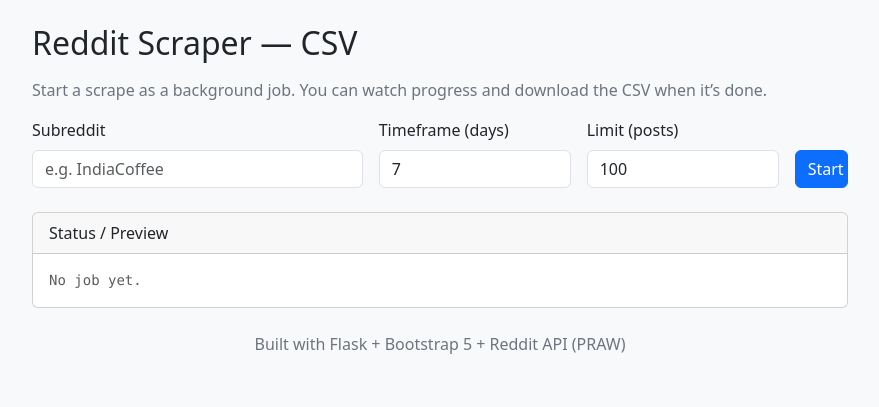
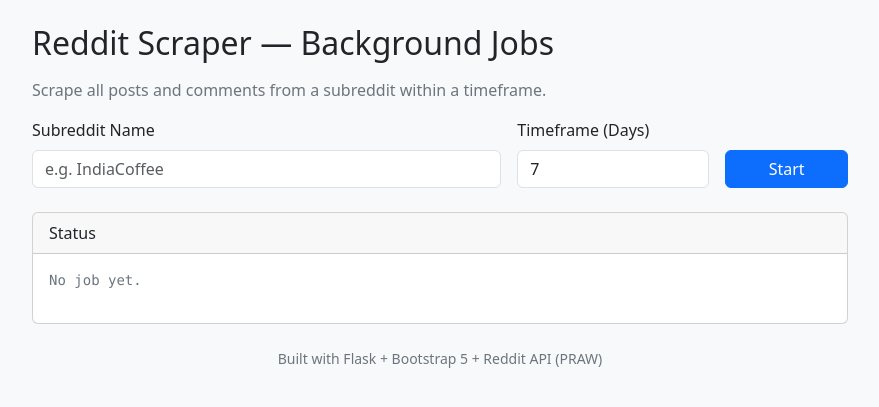
Before and after one commit to brijk2001/reddit-scraper-flask, a Flask app: page / in a window 1280 px wide. Shown: the top 407 px of the page, without its empty margins (200-1079 px from the left). Run offline with Flask 3, Linux system fonts and the light colour scheme.

Commit message:
Updated python script for background-jobs, updated UI

```diff
--- a/app.py
+++ b/app.py
@@ -10,24 +10,16 @@
 from flask import Flask, render_template, request, jsonify, send_file, abort, url_for
 from dotenv import load_dotenv
 import praw
+from datetime import timezone
+
 
 load_dotenv()
-
 app = Flask(__name__)
 
-# ---------------------------
-# Job registry (in-memory)
-# ---------------------------
-# JOBS[job_id] = {
-#   "state": "queued|running|done|error|cancelled",
-#   "progress": 0..100,
-#   "message": str,
-#   "filename": "/tmp/....csv" or None,
-#   "created_at": timestamp
-# }
+# Background job storage (in-memory)
 JOBS = {}
 JOBS_LOCK = threading.Lock()
-EXECUTOR = ThreadPoolExecutor(max_workers=2)  # tweak if needed
+EXECUTOR = ThreadPoolExecutor(max_workers=2)
 
 
 def make_reddit():
@@ -61,84 +53,77 @@
     return str(text).replace("\r", " ").replace("\n", " ")
 
 
-def run_scrape_job(job_id, subreddit, days, limit):
-    """Background thread target that does the scraping and writes CSV to /tmp."""
-    safe_set(job_id, state="running", progress=0, message="Starting…")
+def run_scrape_job(job_id, subreddit, days):
+    """Runs the scraping task in a background thread."""
+    safe_set(job_id, state="running", progress=0, message="Starting scrape...")
 
     try:
         reddit = make_reddit()
         sub = reddit.subreddit(subreddit)
+        min_ts = int((datetime.now(timezone.utc) - timedelta(days=int(days))).timestamp())
 
-        # sanitize + timeframe
-        limit = max(1, min(int(limit), 500))
-        min_ts = int((datetime.utcnow() - timedelta(days=int(days))).timestamp())
+        # out_path = f"/tmp/{subreddit}_{days}d_{int(time.time())}_{job_id}.csv"
+        import tempfile
+        tmp_dir = tempfile.gettempdir()
+        out_path = os.path.join(tmp_dir, f"{subreddit}_{days}d_{int(time.time())}_{job_id}.csv")
 
-        # Pre-scan to know total (for nicer progress)
-        submissions = list(sub.new(limit=limit))
-        # Filter by timeframe
-        submissions = [s for s in submissions if int(s.created_utc) >= min_ts]
-        total = max(len(submissions), 1)
+        f = open(out_path, "w", newline="", encoding="utf-8")
+        writer = csv.writer(f)
+        writer.writerow([
+            "post_id", "post_title", "post_selftext", "post_author", "post_score", "post_created_utc",
+            "comment_id", "comment_parent_id", "comment_body", "comment_author", "comment_score", "comment_created_utc"
+        ])
 
-        # prepare CSV file path
-        out_path = f"/tmp/{subreddit}_{days}d_{int(time.time())}_{job_id}.csv"
-        f = open(out_path, "w", newline="", encoding="utf-8")
-        writer = csv.writer(f, quoting=csv.QUOTE_MINIMAL)
+        count = 0
+        for submission in sub.new(limit=None):
+            if int(submission.created_utc) < min_ts:
+                break  # stop once we hit older posts
 
-        header = [
-            "post_id","post_title","post_selftext","post_author","post_score","post_created_utc",
-            "comment_id","comment_parent_id","comment_body","comment_author","comment_score","comment_created_utc"
-        ]
-        writer.writerow(header)
-
-        for idx, submission in enumerate(submissions, start=1):
-            # top-level comments only
             submission.comment_sort = "confidence"
             submission.comments.replace_more(limit=0)
-            top_level = submission.comments  # Listing of top-level Comment objects
+            top_comments = submission.comments
 
-            if len(top_level) == 0:
+            if len(top_comments) == 0:
                 writer.writerow([
                     submission.id,
-                    csv_escape(getattr(submission, "title", "")),
-                    csv_escape(getattr(submission, "selftext", "")),
+                    csv_escape(submission.title),
+                    csv_escape(submission.selftext),
                     getattr(getattr(submission, "author", None), "name", ""),
-                    getattr(submission, "score", ""),
-                    datetime.utcfromtimestamp(getattr(submission, "created_utc", int(time.time()))).isoformat(),
+                    submission.score,
+                    datetime.utcfromtimestamp(submission.created_utc).isoformat(),
                     "", "", "", "", "", ""
                 ])
             else:
-                for c in top_level:
+                for c in top_comments:
                     if not hasattr(c, "id"):
                         continue
                     writer.writerow([
                         submission.id,
-                        csv_escape(getattr(submission, "title", "")),
-                        csv_escape(getattr(submission, "selftext", "")),
+                        csv_escape(submission.title),
+                        csv_escape(submission.selftext),
                         getattr(getattr(submission, "author", None), "name", ""),
-                        getattr(submission, "score", ""),
-                        datetime.utcfromtimestamp(getattr(submission, "created_utc", int(time.time()))).isoformat(),
+                        submission.score,
+                        datetime.utcfromtimestamp(submission.created_utc).isoformat(),
                         c.id,
                         getattr(c, "parent_id", ""),
                         csv_escape(getattr(c, "body", "")),
                         getattr(getattr(c, "author", None), "name", ""),
                         getattr(c, "score", ""),
-                        datetime.utcfromtimestamp(getattr(c, "created_utc", int(time.time()))).isoformat()
+                        datetime.utcfromtimestamp(getattr(c, "created_utc", submission.created_utc)).isoformat()
                     ])
 
-            # progress + polite delay
-            prog = int((idx / total) * 100)
-            safe_set(job_id, progress=prog, message=f"Processed {idx}/{total} posts…")
-            if idx % 10 == 0:
-                time.sleep(0.5)
+            count += 1
+            if count % 10 == 0:
+                safe_set(job_id, progress=min(100, count % 100), message=f"Scraped {count} posts...")
+                time.sleep(0.3)
             else:
                 time.sleep(0.1)
 
-        f.flush()
         f.close()
-        safe_set(job_id, state="done", progress=100, message="Finished", filename=out_path)
+        safe_set(job_id, state="done", progress=100, message=f"Completed {count} posts", filename=out_path)
 
     except Exception as e:
-        safe_set(job_id, state="error", message=f"Failed: {e}")
+        safe_set(job_id, state="error", message=f"Error: {e}")
 
 
 @app.route("/")
@@ -148,11 +133,10 @@
 
 @app.post("/start-job")
 def start_job():
-    """Start a background scrape job and return job_id immediately."""
+    """Start background scraping job"""
     try:
         subreddit = (request.form.get("subreddit") or "").strip()
         days = int(request.form.get("days") or 7)
-        limit = int(request.form.get("limit") or 100)
         if not subreddit:
             return abort(400, "Subreddit is required.")
     except Exception:
@@ -168,8 +152,7 @@
             "created_at": time.time(),
         }
 
-    # submit to executor
-    EXECUTOR.submit(run_scrape_job, job_id, subreddit, days, limit)
+    EXECUTOR.submit(run_scrape_job, job_id, subreddit, days)
     return jsonify({"job_id": job_id})
 
 
@@ -199,19 +182,16 @@
 
     path = job["filename"]
     if not os.path.exists(path):
-        return abort(404, "File missing (expired?)")
+        return abort(404, "File missing (expired)")
 
-    # Use original filename
-    download_name = os.path.basename(path)
     return send_file(
         path,
         mimetype="text/csv; charset=utf-8",
         as_attachment=True,
-        download_name=download_name
+        download_name=os.path.basename(path)
     )
 
 
-# Optional: simple cleanup of old jobs in memory (/tmp files)
 def cleanup_old_jobs(max_age_seconds=3600):
     now = time.time()
     with JOBS_LOCK:
@@ -228,14 +208,12 @@
 
 @app.after_request
 def after_request(resp):
-    # opportunistic cleanup every response
     try:
-        cleanup_old_jobs(3600)  # 1 hour retention
+        cleanup_old_jobs(3600)
     except Exception:
         pass
     return resp
 
 
 if __name__ == "__main__":
-    # Local dev
     app.run(host="0.0.0.0", port=5000, debug=True)
--- a/templates/index.html
+++ b/templates/index.html
@@ -1,25 +1,24 @@
 <!DOCTYPE html>
-<html lang="en" data-bs-theme="light">
+<html lang="en">
   <head>
     <meta charset="utf-8" />
-    <title>Reddit Scraper — CSV (Background Jobs)</title>
+    <title>Reddit Scraper — Background Jobs</title>
     <meta name="viewport" content="width=device-width, initial-scale=1" />
     <link
       href="https://cdn.jsdelivr.net/npm/bootstrap@5.3.3/dist/css/bootstrap.min.css"
       rel="stylesheet"
     />
   </head>
-  <body class="bg-body-tertiary">
+  <body class="bg-light">
     <div class="container py-4" style="max-width: 840px">
-      <h2 class="mb-3">Reddit Scraper — CSV</h2>
+      <h2 class="mb-3">Reddit Scraper — Background Jobs</h2>
       <p class="text-secondary">
-        Start a scrape as a background job. You can watch progress and download
-        the CSV when it’s done.
+        Scrape all posts and comments from a subreddit within a timeframe.
       </p>
 
       <form id="startForm" class="row gy-3 gx-3">
-        <div class="col-12 col-md-5">
-          <label class="form-label">Subreddit</label>
+        <div class="col-12 col-md-7">
+          <label class="form-label">Subreddit Name</label>
           <input
             class="form-control"
             name="subreddit"
@@ -28,7 +27,7 @@
           />
         </div>
         <div class="col-6 col-md-3">
-          <label class="form-label">Timeframe (days)</label>
+          <label class="form-label">Timeframe (Days)</label>
           <input
             type="number"
             class="form-control"
@@ -38,18 +37,7 @@
             max="365"
           />
         </div>
-        <div class="col-6 col-md-3">
-          <label class="form-label">Limit (posts)</label>
-          <input
-            type="number"
-            class="form-control"
-            name="limit"
-            value="100"
-            min="1"
-            max="500"
-          />
-        </div>
-        <div class="col-12 col-md-1 d-flex align-items-end">
+        <div class="col-6 col-md-2 d-flex align-items-end">
           <button class="btn btn-primary w-100" type="submit" id="goBtn">
             Start
           </button>
@@ -57,38 +45,27 @@
       </form>
 
       <div id="jobPanel" class="mt-4 d-none">
-        <div class="alert alert-info py-2" id="jobMsg">Starting…</div>
-        <div
-          class="progress"
-          role="progressbar"
-          aria-label="Progress"
-          aria-valuemin="0"
-          aria-valuemax="100"
-        >
+        <div class="alert alert-info py-2" id="jobMsg">Starting...</div>
+        <div class="progress mb-2">
           <div
             id="bar"
             class="progress-bar progress-bar-striped progress-bar-animated"
             style="width: 0%"
           ></div>
         </div>
-        <div class="mt-3 d-flex gap-2">
-          <a id="downloadBtn" class="btn btn-success disabled" href="#" download
-            >Download CSV</a
-          >
-          <button id="copyStatus" class="btn btn-outline-secondary btn-sm">
-            Copy status
-          </button>
+        <a id="downloadBtn" class="btn btn-success disabled" href="#" download
+          >Download CSV</a
+        >
+      </div>
+
+      <div class="card mt-4">
+        <div class="card-header">Status</div>
+        <div class="card-body">
+          <pre id="preview" class="text-secondary">No job yet.</pre>
         </div>
       </div>
 
-      <div class="card mt-4">
-        <div class="card-header">Status / Preview</div>
-        <div class="card-body">
-          <pre id="preview" class="m-0 text-body-secondary">No job yet.</pre>
-        </div>
-      </div>
-
-      <footer class="mt-4 text-center text-secondary">
+      <footer class="mt-4 text-center text-secondary small">
         Built with Flask + Bootstrap 5 + Reddit API (PRAW)
       </footer>
     </div>
@@ -101,27 +78,16 @@
       const preview = document.getElementById("preview");
       const goBtn = document.getElementById("goBtn");
       const downloadBtn = document.getElementById("downloadBtn");
-      const copyBtn = document.getElementById("copyStatus");
 
       let pollTimer = null;
-      let currentJobId = null;
 
       form.addEventListener("submit", async (e) => {
         e.preventDefault();
-        if (pollTimer) {
-          clearInterval(pollTimer);
-          pollTimer = null;
-        }
         jobPanel.classList.remove("d-none");
-        jobMsg.classList.replace("alert-danger", "alert-info");
-        jobMsg.textContent = "Starting…";
+        jobMsg.textContent = "Starting scrape...";
         bar.style.width = "0%";
-        bar.classList.add("progress-bar-animated");
-        preview.textContent = "";
-
         goBtn.disabled = true;
         downloadBtn.classList.add("disabled");
-        downloadBtn.removeAttribute("href");
 
         try {
           const resp = await fetch("/start-job", {
@@ -129,19 +95,18 @@
             body: new FormData(form),
           });
           if (!resp.ok) {
-            const t = await resp.text();
+            const txt = await resp.text();
             jobMsg.classList.replace("alert-info", "alert-danger");
-            jobMsg.textContent = "Error: " + t;
+            jobMsg.textContent = "Error: " + txt;
             goBtn.disabled = false;
             return;
           }
           const { job_id } = await resp.json();
-          currentJobId = job_id;
-          preview.textContent = `Job started: ${job_id}\nPolling status…`;
+          preview.textContent = "Job started: " + job_id;
           pollTimer = setInterval(() => pollStatus(job_id), 2000);
         } catch (err) {
           jobMsg.classList.replace("alert-info", "alert-danger");
-          jobMsg.textContent = "Network error: " + String(err);
+          jobMsg.textContent = "Network error: " + err;
           goBtn.disabled = false;
         }
       });
@@ -149,55 +114,34 @@
       async function pollStatus(jobId) {
         try {
           const resp = await fetch(`/job-status/${jobId}`);
-          if (!resp.ok) {
-            const t = await resp.text();
-            jobMsg.classList.replace("alert-info", "alert-danger");
-            jobMsg.textContent = "Status error: " + t;
-            clearInterval(pollTimer);
-            pollTimer = null;
-            goBtn.disabled = false;
-            return;
-          }
           const data = await resp.json();
           preview.textContent = JSON.stringify(data, null, 2);
           bar.style.width = (data.progress || 0) + "%";
 
           if (data.state === "done") {
             jobMsg.classList.replace("alert-info", "alert-success");
-            jobMsg.textContent = "Completed. You can download the CSV.";
+            jobMsg.textContent = "Scraping complete. Ready to download.";
+            downloadBtn.href = data.download_url;
             downloadBtn.classList.remove("disabled");
-            downloadBtn.href = data.download_url || "#";
             bar.classList.remove("progress-bar-animated");
             clearInterval(pollTimer);
-            pollTimer = null;
             goBtn.disabled = false;
           } else if (data.state === "error") {
             jobMsg.classList.replace("alert-info", "alert-danger");
-            jobMsg.textContent = data.message || "Job failed.";
+            jobMsg.textContent = data.message;
             bar.classList.remove("progress-bar-animated");
             clearInterval(pollTimer);
-            pollTimer = null;
             goBtn.disabled = false;
           } else {
-            jobMsg.textContent = data.message || "Working…";
+            jobMsg.textContent = data.message;
           }
         } catch (err) {
           jobMsg.classList.replace("alert-info", "alert-danger");
-          jobMsg.textContent = "Network error while polling: " + String(err);
+          jobMsg.textContent = "Polling error: " + err;
           clearInterval(pollTimer);
-          pollTimer = null;
           goBtn.disabled = false;
         }
       }
-
-      copyBtn.addEventListener("click", async (e) => {
-        e.preventDefault();
-        try {
-          await navigator.clipboard.writeText(preview.textContent);
-          copyBtn.textContent = "Copied!";
-          setTimeout(() => (copyBtn.textContent = "Copy status"), 1000);
-        } catch {}
-      });
     </script>
   </body>
 </html>
```
